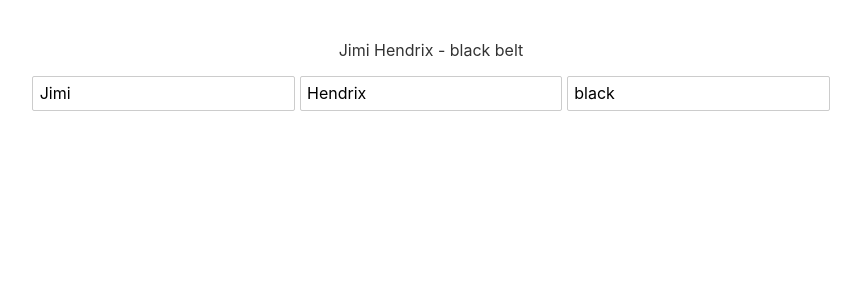
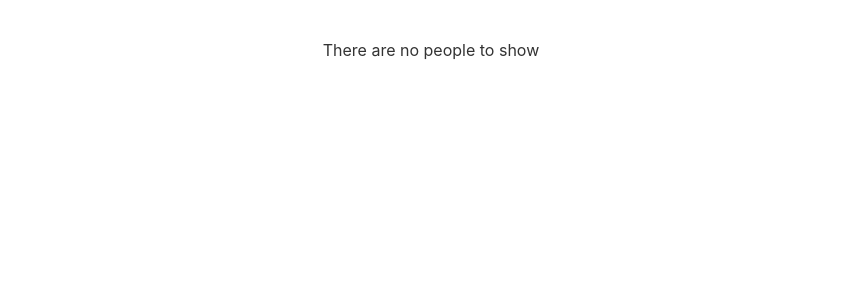
Before and after one commit to rghvdberg/svelte-tutorial-for-beginners, a Svelte app in the folder myproject/: page / in a window 1280 px wide. Shown: the top 300 px of the page, without its empty margins (209-1070 px from the left). Built offline with nearby package versions, Linux system fonts and the light colour scheme.

Commit message:
6 - Loops

```diff
--- a/myproject/src/App.svelte
+++ b/myproject/src/App.svelte
@@ -1,31 +1,20 @@
 <script>
-  // data/variables/logic are declared here
-  let firstName = "Jimi";
-  let lastName = "Hendrix";
-  let beltColour = "black";
-
-  $: fullName = `${firstName} ${lastName}`;
-  // $: console.log(beltColour);
-  $: {
-    console.log(beltColour);
-    console.log(fullName);
-  }
-
-  const handleClick = () => {
-    beltColour = "orange";
-  };
-
-  const handleInput = (e) => {
-    beltColour = e.target.value;
-  };
+  let people = [
+    // { name: "Yoshi", beltColour: "black", age: 25, id: 1 },
+    // { name: "Mario", beltColour: "orang", age: 45, id: 2 },
+    // { name: "Luigi", beltColour: "brown", age: 35, id: 3 },
+  ];
 </script>
 
 <main>
-  <p>{fullName} - {beltColour} belt</p>
-  <!-- two way data binding -->
-  <input type="text" bind:value={firstName} />
-  <input type="text" bind:value={lastName} />
-  <input type="text" bind:value={beltColour} />
+  {#each people as person (person.id)}
+    <div>
+      <h4>{person.name}</h4>
+      <p>{person.age} years old, {person.beltColour} belt</p>
+    </div>
+  {:else}
+    <p>There are no people to show</p>
+  {/each}
 </main>
 
 <style>
@@ -36,13 +25,6 @@
     margin: 0 auto;
   }
 
-  h1 {
-    color: #ff3e00;
-    text-transform: uppercase;
-    font-size: 4em;
-    font-weight: 100;
-  }
-
   @media (min-width: 640px) {
     main {
       max-width: none;
```
Also changed, not shown: 1 other file (tests, documents, lock files or other folders).
